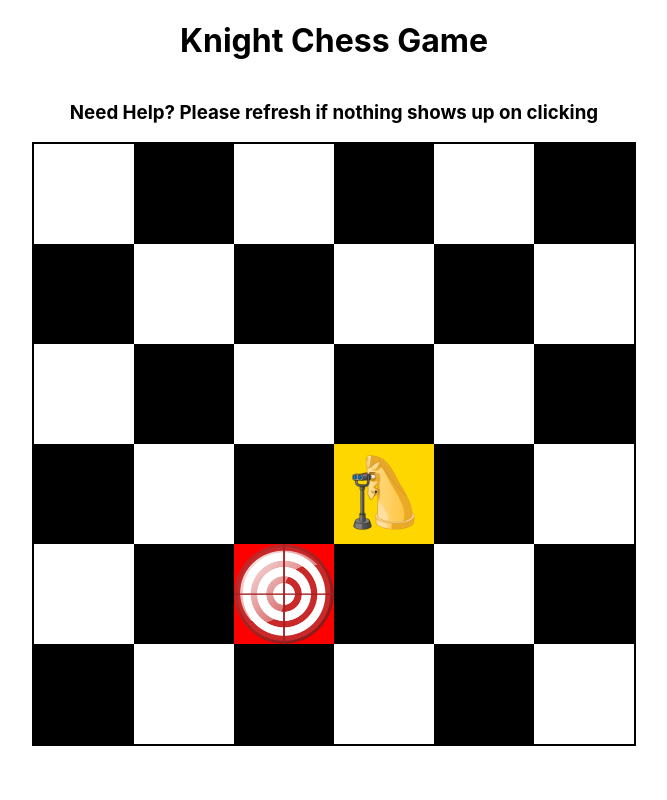
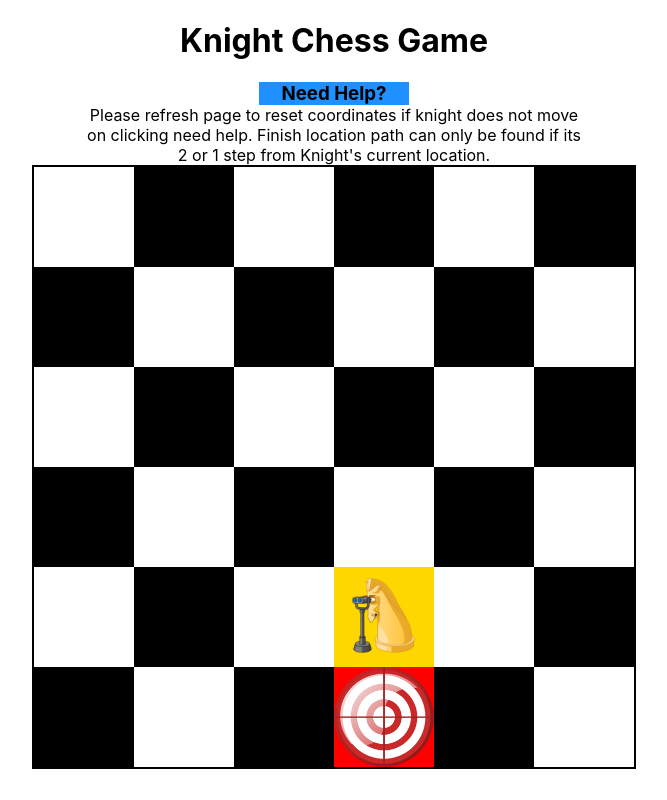
Before and after one commit to gaurav7700/chessgame, a React (Create React App) app: page / in a window 1280 px wide. Shown: the whole page, without its empty margins (306-973 px from the left). Built offline with nearby package versions, Linux system fonts and the light colour scheme.

Commit message:
make it better

```diff
--- a/src/pages/Chess.jsx
+++ b/src/pages/Chess.jsx
@@ -61,19 +61,19 @@ const Chess = () => {
 
   //   generate the x and y coordinates for king's and target finish location on first load
   useEffect(() => {
-    const kingx = Math.floor(Math.random() * 4 + 1);
-    const kingy = Math.floor(Math.random() * 4 + 1);
+    const kingx = Math.floor(Math.random() * 5 + 1);
+    const kingy = Math.floor(Math.random() * 5 + 1);
     // save ings x and y point in a state
     setking({ kingx, kingy });
 
-    var targetx = Math.floor(Math.random() * 4 + 1);
-    var targety = Math.floor(Math.random() * 4 + 1);
+    var targetx = Math.floor(Math.random() * 5 + 1);
+    var targety = Math.floor(Math.random() * 5 + 1);
     setTarget({ targetx, targety }); // record target points coordinates
 
     // chnage coordinates if same,  target points coordinates
     if (kingx == targetx && kingy == targety) {
-      var targetx = Math.floor(Math.random() * 4 + 1);
-      var targety = Math.floor(Math.random() * 4 + 1);
+      var targetx = Math.floor(Math.random() * 5 + 1);
+      var targety = Math.floor(Math.random() * 5 + 1);
 
       setTarget({ targetx, targety });
     }
@@ -151,7 +151,6 @@ const Chess = () => {
         console.log(possiblemoves[i].nexty, y);
         return setFirst(
           first.map((item, index) => {
-
             return item.x ==  possiblemoves[i].nextx &&
               item.y == possiblemoves[i].nexty
               ? { ...item, king: true }
@@ -252,11 +251,12 @@ const Chess = () => {
   return (
     <div className="App">
       <h1 className=""> Knight Chess Game</h1>
-      <div>
-        <h3 onClick={help} style={{ cursor: "pointer" }}>
-          Need Help? Please refresh if nothing shows up on clicking
+      <div style={{textAlign:"center"}}>
+        <h3 onClick={help} style={{ cursor: "pointer", backgroundColor:"dodgerblue", width:"150px", margin:"auto"}}>
+          Need Help?
         </h3>
-        {showinfo && <div></div>}
+        <p style={{ width:"500px", margin:"auto"}}> Please refresh page to reset coordinates if knight does not move on clicking need help.
+       Finish location path can only be found if its 2 or 1 step from Knight's current location.</p>
       </div>
 
       <div className="chessboard">
```
